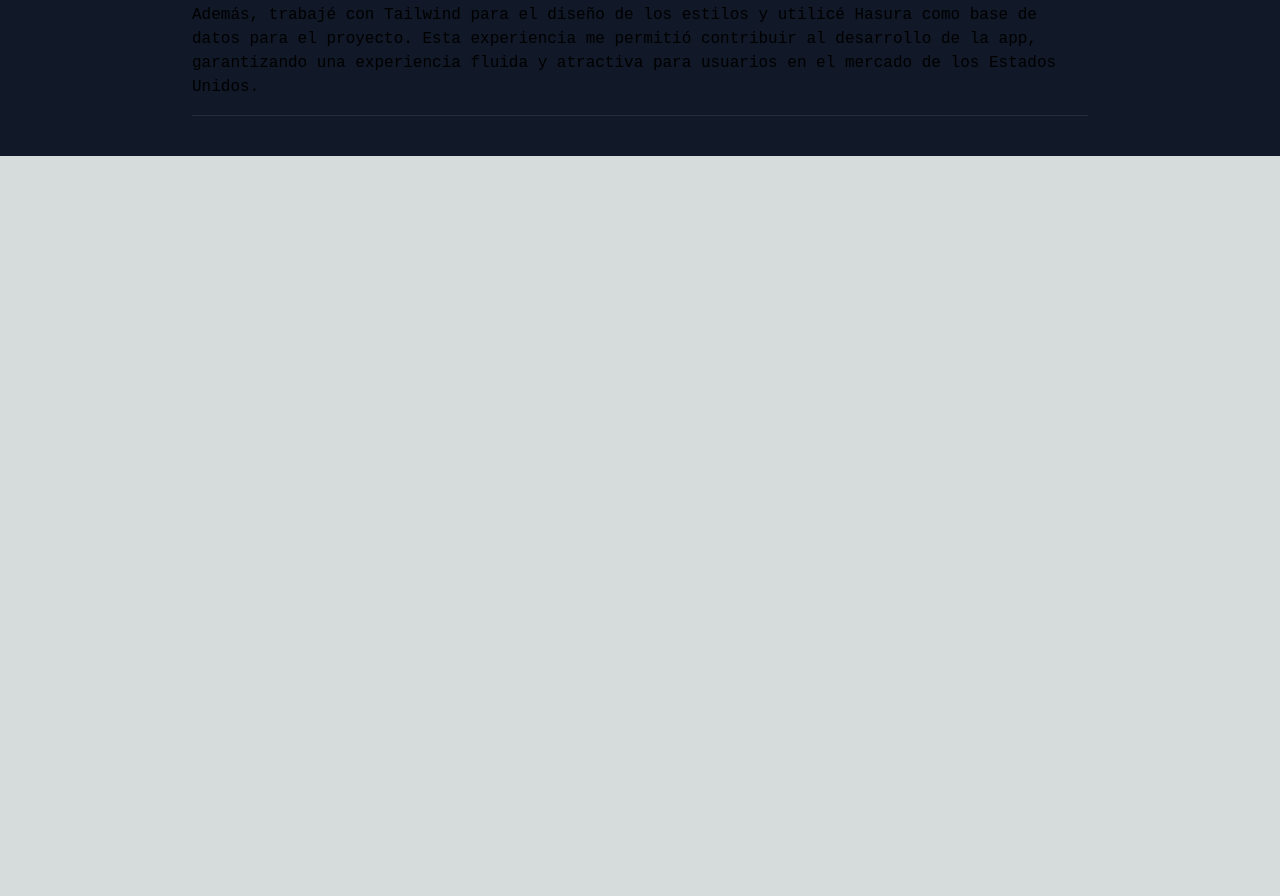
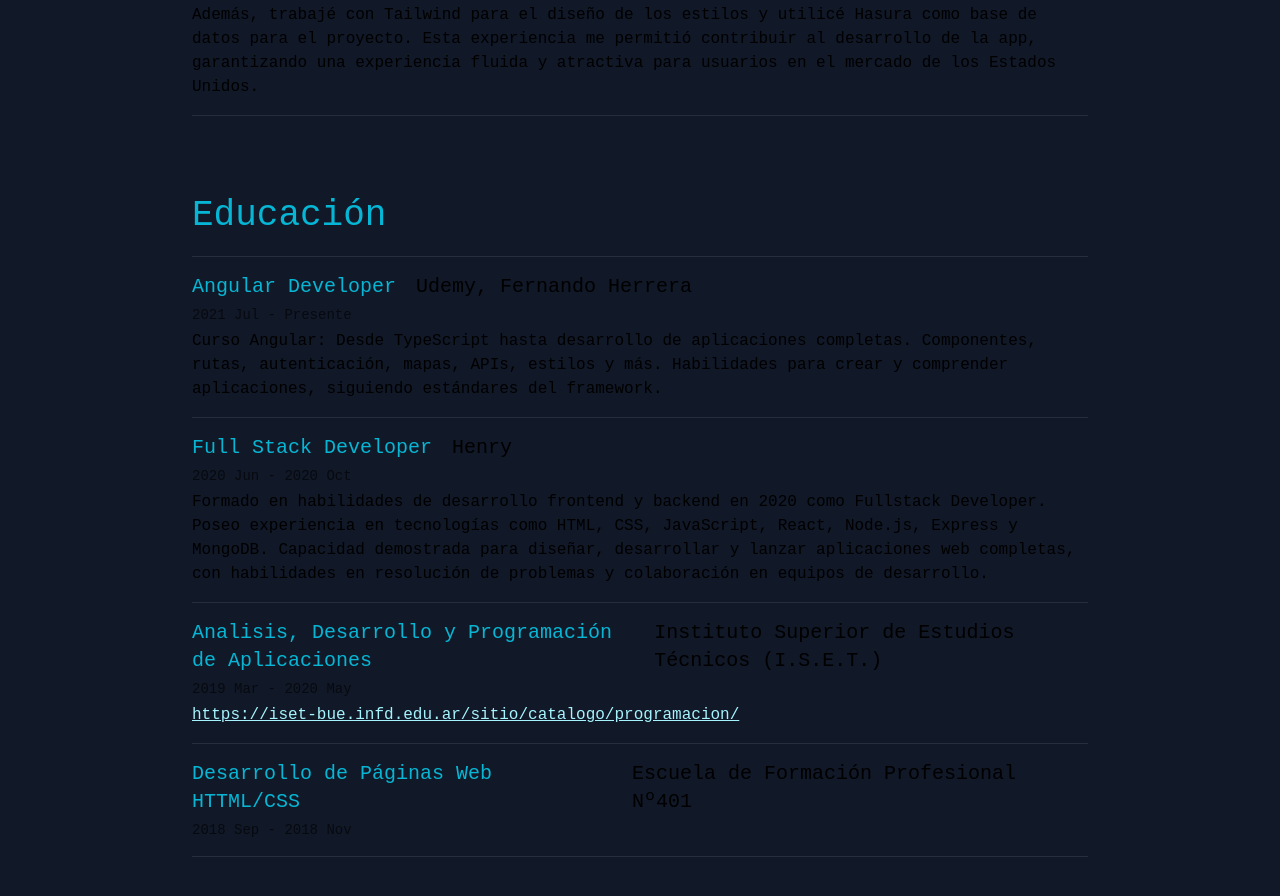
Before and after one commit to Zoaxx1/portfolio, a Next.js app: page / in a window 1280 px wide. Shown: the part 1705-2601 px from the top of the page. Before the commit the page ends 1861 px from the top, so only its background shows below. Built offline with nearby package versions, Linux system fonts and the light colour scheme.

Commit message:
refactor component description and create education section

```diff
--- /dev/null
+++ b/app/components/description/description_component.tsx
@@ -0,0 +1,21 @@
+import { ChildDescriptionProp } from '@interfaces/description'
+
+export default function DescriptionComponent ({description}: ChildDescriptionProp) {
+    return (
+        <div>
+            <div className="flex justify-start items-center text-xl">
+                <p className="text-cyan-500 mr-5">{description.title}</p>
+                <p>{description.company}</p>
+            </div>
+            <p className="text-sm opacity-60 my-1">{`${description.start_date} - ${description.is_present ? 'Presente' : description.last_date}`}</p>
+            {
+                Array.isArray(description.description) ?
+                description.description.map((des, i) => <p key={i}>{des}</p>) :
+                description.is_description_url ?
+                <a className='text-cyan-200 underline' href={description.description} target='_blank' >{description.description}</a> :
+                <p>{description.description}</p>
+            }
+            <hr className="opacity-10 my-4"/>
+        </div>
+    )
+}
--- /dev/null
+++ b/app/interfaces/description.tsx
@@ -0,0 +1,13 @@
+export interface Description {
+    title: string,
+    company: string,
+    'start_date': string,
+    'last_date'?: string,
+    'is_present'?: boolean,
+    'is_description_url'?: boolean,
+    description?: string | string[]
+}
+
+export interface ChildDescriptionProp {
+    description: Description
+}
--- a/app/pages/home/home_page.tsx
+++ b/app/pages/home/home_page.tsx
@@ -1,6 +1,7 @@
 import ProfileSection from "@sections/profile/profile_section"
 import TechnologiesSection from "@sections/technologies/technologies_section"
 import ExperienceSection from "@sections/experiences/experiencies_section"
+import EducationSection from "@sections/education/education_section"
 
 export default function HomePage () {
     return (
@@ -8,6 +9,7 @@ export default function HomePage () {
             <ProfileSection></ProfileSection>
             <TechnologiesSection></TechnologiesSection>
             <ExperienceSection></ExperienceSection>
+            <EducationSection></EducationSection>
         </div>
     )
 }
--- /dev/null
+++ b/app/sections/education/data/education.json
@@ -0,0 +1,32 @@
+[
+    {
+        "title": "Angular Developer",
+        "company": "Udemy, Fernando Herrera",
+        "start_date": "2021 Jul",
+        "is_present": true,
+        "description": "Curso Angular: Desde TypeScript hasta desarrollo de aplicaciones completas. Componentes, rutas, autenticación, mapas, APIs, estilos y más. Habilidades para crear y comprender aplicaciones, siguiendo estándares del framework."
+    },
+    {
+        "title": "Full Stack Developer",
+        "company": "Henry",
+        "start_date": "2020 Jun",
+        "last_date": "2020 Oct",
+        "description": "Formado en habilidades de desarrollo frontend y backend en 2020 como Fullstack Developer. Poseo experiencia en tecnologías como HTML, CSS, JavaScript, React, Node.js, Express y MongoDB. Capacidad demostrada para diseñar, desarrollar y lanzar aplicaciones web completas, con habilidades en resolución de problemas y colaboración en equipos de desarrollo."
+    },
+    {
+        "title": "Analisis, Desarrollo y Programación de Aplicaciones",
+        "company": "Instituto Superior de Estudios Técnicos (I.S.E.T.)",
+        "start_date": "2019 Mar",
+        "last_date": "2020 May",
+        "ubication": "Mar del Plata",
+        "is_description_url": true,
+        "description": "https://iset-bue.infd.edu.ar/sitio/catalogo/programacion/"
+    },
+    {
+        "title": "Desarrollo de Páginas Web HTTML/CSS",
+        "company": "Escuela de Formación Profesional Nº401",
+        "start_date": "2018 Sep",
+        "last_date": "2018 Nov",
+        "ubication": "Mar del Plata"
+    }
+]
--- /dev/null
+++ b/app/sections/education/education_section.tsx
@@ -0,0 +1,16 @@
+import TitleComponent from "@components/title/title_component"
+import Educations from './data/education.json';
+import { Description } from '@interfaces/description';
+import DescriptionComponent from "@components/description/description_component"
+
+export default function EducationSection () {
+    const educations: Description[] = Educations;
+
+    return (
+        <div>
+            <TitleComponent title={'Educación'}></TitleComponent>
+            <hr className="opacity-10 mb-4"/>
+            { educations.map((ed,i) => <DescriptionComponent key={i + ed.title} description={ed}></DescriptionComponent>)}
+        </div>
+    )
+}
--- a/app/sections/experiences/components/experiencie_component.tsx
+++ /dev/null
@@ -1,18 +0,0 @@
-import { ChildExperienceProp } from '../interfaces/interfaces'
-
-export default function ExperiencieComponent ({experiencie}: ChildExperienceProp) {
-    return (
-        <div>
-            <div className="flex justify-start items-center text-xl">
-                <p className="text-cyan-500">{experiencie.title}</p>
-                <p className="mx-2">|</p>
-                <p>{experiencie.company}</p>
-            </div>
-            <p className="text-sm opacity-60 my-1">{`${experiencie.start_date} - ${experiencie.last_date}`}</p>
-            {
-                Array.isArray(experiencie.description) ? experiencie.description.map((des) => <p>{des}</p>) : <p>{experiencie.description}</p>
-            }
-            <hr className="opacity-10 my-4"/>
-        </div>
-    )
-}
--- a/app/sections/experiences/data/experiencies.json
+++ b/app/sections/experiences/data/experiencies.json
@@ -4,7 +4,6 @@
         "company": "Wisboo",
         "start_date": "2021 Jun",
         "last_date": "2023 Jun",
-        "is_working": false,
         "description": ["En Wisboo, asumí roles clave como Engineer Manager y Fullstack Developer. Me enfoqué en mejorar una plataforma educativa usando AngularJS y Ruby on Rails, especialmente en áreas de monetización y procesos de pago. Lideré el equipo 'Célula Money', gestionando sprints, tareas en Jira y brindando perspectiva técnica al equipo de Producto.", "Adicionalmente, lideré un equipo en la implementación exitosa de una billetera virtual en colaboración con dLocal, tras un año de desarrollo. Este logro demostró mi habilidad para liderar proyectos complejos y llevarlos a cabo en equipo. Mi tiempo en Wisboo no solo impulsó la plataforma, sino también mi capacidad de liderazgo y solución de desafíos técnicos."]
     },
     {
@@ -12,7 +11,6 @@
         "company": "Ohmunity",
         "start_date": "2020 Oct",
         "last_date": "2021 Apr",
-        "is_working": false,
         "description": "En Ohmunity, una startup enfocada en conectar profesores de Yoga con estudiantes de forma virtual a través de una app, participé en el desarrollo del producto. Mi enfoque se centró en la app móvil, utilizando Typescript y Apache Cordova para adaptarla a dispositivos móviles. Además, trabajé con Tailwind para el diseño de los estilos y utilicé Hasura como base de datos para el proyecto. Esta experiencia me permitió contribuir al desarrollo de la app, garantizando una experiencia fluida y atractiva para usuarios en el mercado de los Estados Unidos."
     }
 ]
--- a/app/sections/experiences/experiencies_section.tsx
+++ b/app/sections/experiences/experiencies_section.tsx
@@ -1,17 +1,17 @@
+import Experiencies from './data/experiencies.json';
+import { Description } from '@interfaces/description'
 import TitleComponent from "@components/title/title_component"
-import ExperiencieComponent from "./components/experiencie_component"
-import Experiencies from './data/experiencies.json';
-import { Experience } from './interfaces/interfaces'
+import DescriptionComponent from '@components/description/description_component';
 
 export default function ExperienceSection () {
-    const experiences: Experience[] = Experiencies
+    const experiences: Description[] = Experiencies
 
     return (
         <div>
             <TitleComponent title={'Experiencia Laboral'}></TitleComponent>
             <hr className="opacity-10 mb-4"/>
             {
-                experiences.map((exp) => <ExperiencieComponent experiencie={exp}></ExperiencieComponent>)
+                experiences.map((exp, i) => <DescriptionComponent key={i + exp.title} description={exp}></DescriptionComponent>)
             }
         </div>
     )
--- a/app/sections/experiences/interfaces/interfaces.tsx
+++ /dev/null
@@ -1,12 +0,0 @@
-export interface Experience {
-    title: string,
-    company: string,
-    'start_date': string,
-    'last_date': string,
-    'is_working': boolean,
-    description: string | string[]
-}
-
-export interface ChildExperienceProp {
-    experiencie: Experience
-}
--- a/app/sections/technologies/technologies_section.tsx
+++ b/app/sections/technologies/technologies_section.tsx
@@ -13,7 +13,7 @@ export default function TechnologiesSection () {
             <p className='mb-5 text-md'>{ TECHNOLOGIES.DESCRIPTION }</p>
             <div className={`grid grid-cols-2 grid-rows-${technologies.length / 2} gap-4`}>
                 {
-                    technologies.map((tec) => <SkillsComponent technology={tec} ></SkillsComponent>)
+                    technologies.map((tec, i) => <SkillsComponent key={i + tec.skill} technology={tec} ></SkillsComponent>)
                 }
             </div>
         </div>
```
